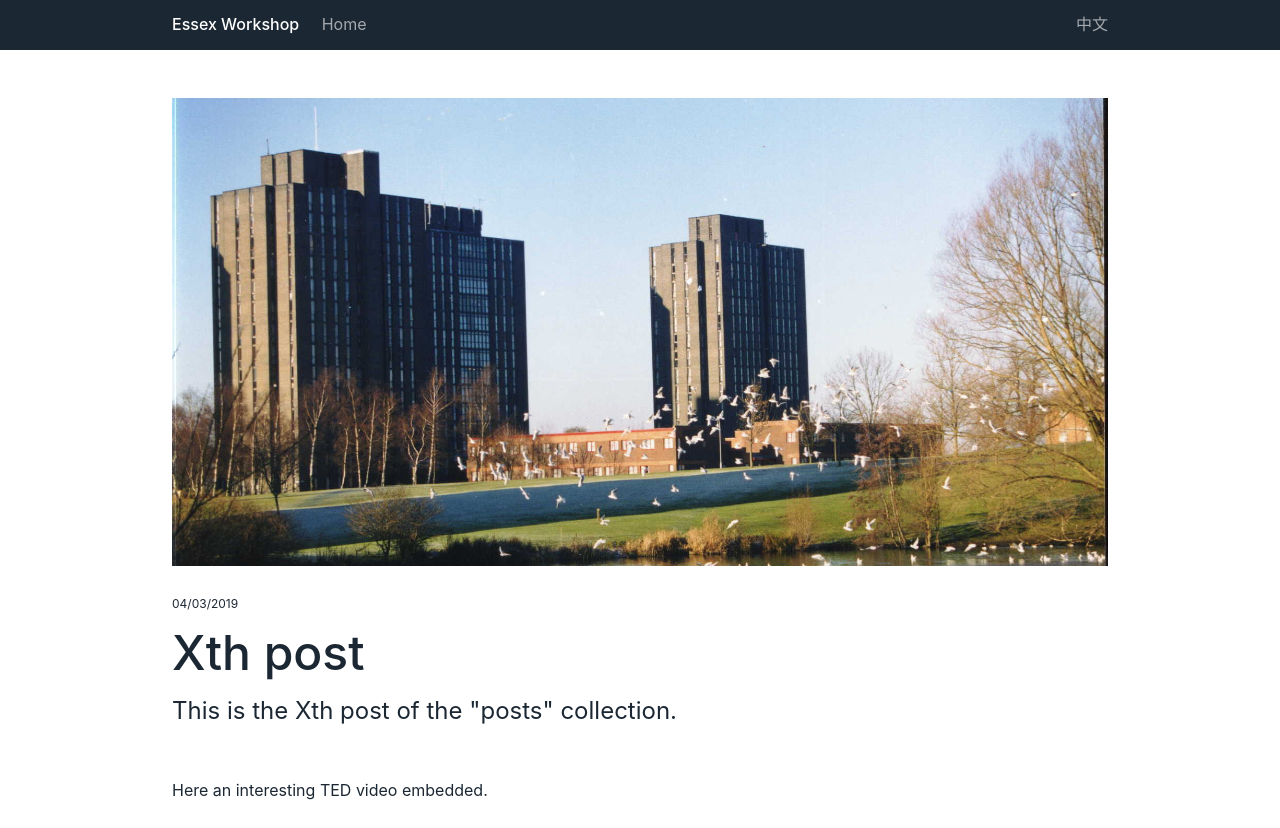
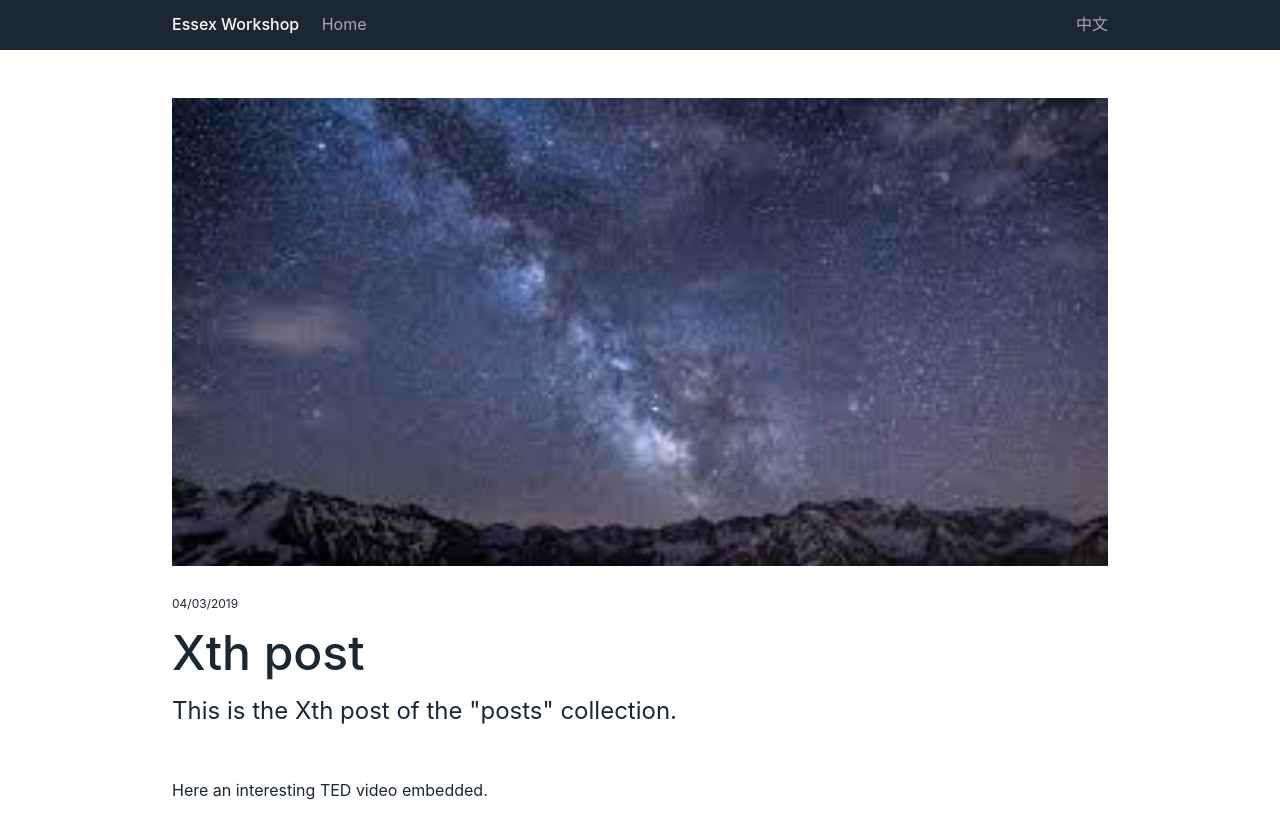
Before and after one commit to lucyzzm/website, a Jekyll site: the page built from _posts/2019-03-04-5th-new file.md, in a window 1280 px wide. Shown: the top 828 px of the page. Built offline with Jekyll 4.4.1, drawn with Linux system fonts in a browser that asks for light colours; grey boxes are pictures that could not be loaded.

Commit message:
Update 2019-03-04-5th-new file.md

```diff
--- a/_posts/2019-03-04-5th-new file.md
+++ b/_posts/2019-03-04-5th-new file.md
@@ -2,7 +2,7 @@
 title: Xth post
 description: 'This is the Xth post of the "posts" collection.'
 lang: en
-image: /files/images/university-of-essex--i238030.jpg
+image: /files/images/star.jpg
 ---
 
 Here an interesting TED video embedded.
```
